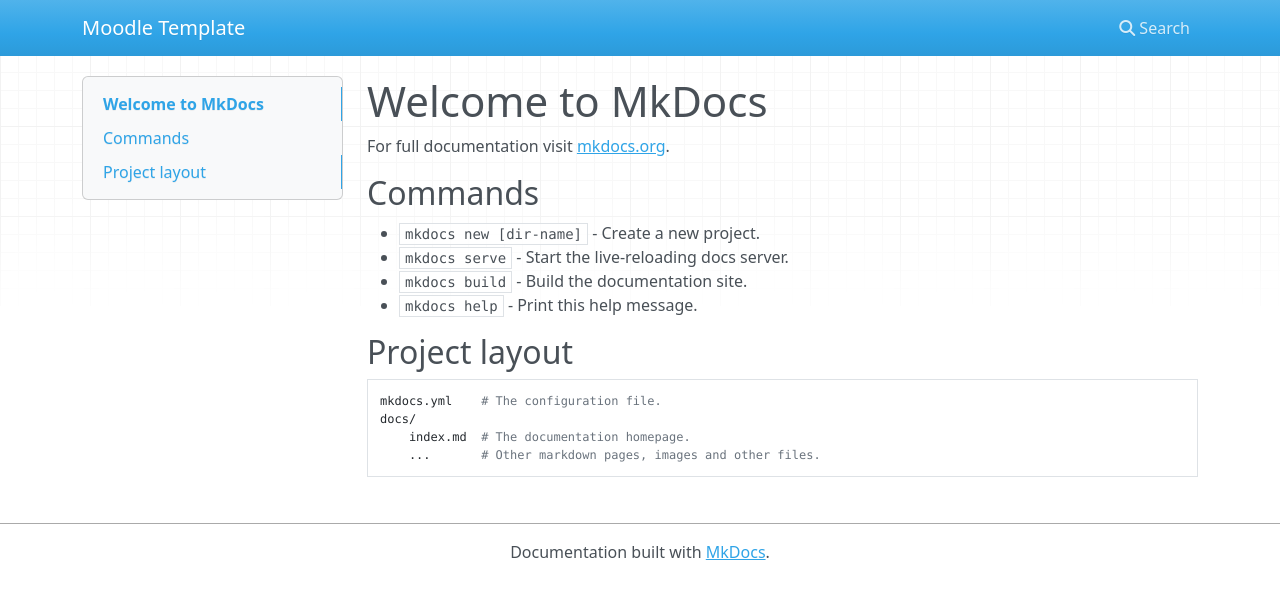
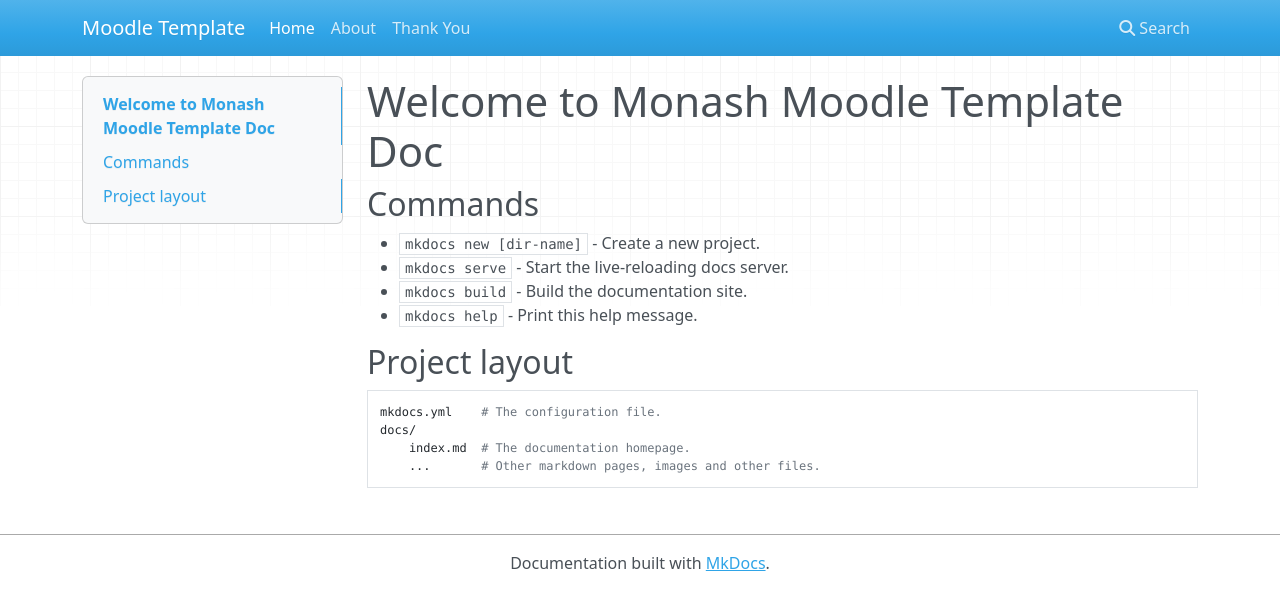
Before and after one commit to monash-ma/moodle-template, an MkDocs documentation site: the page built from docs/index.md, in a window 1280 px wide. Shown: the top 610 px of the page. Built offline with MkDocs 1.6.1, drawn with Linux system fonts in a browser that asks for light colours; nearby versions of some CDN libraries.

Commit message:
added template

```diff
--- a/docs/index.md
+++ b/docs/index.md
@@ -1,6 +1,4 @@
-# Welcome to MkDocs
-
-For full documentation visit [mkdocs.org](https://mkdocs.org).
+# Welcome to Monash Moodle Template Doc
 
 ## Commands
 
--- a/mkdocs.yml
+++ b/mkdocs.yml
@@ -1 +1,5 @@
 site_name: Moodle Template
+nav:
+    - Home: index.md
+    - About: about.md
+    - Thank You: thankyou.md
```
